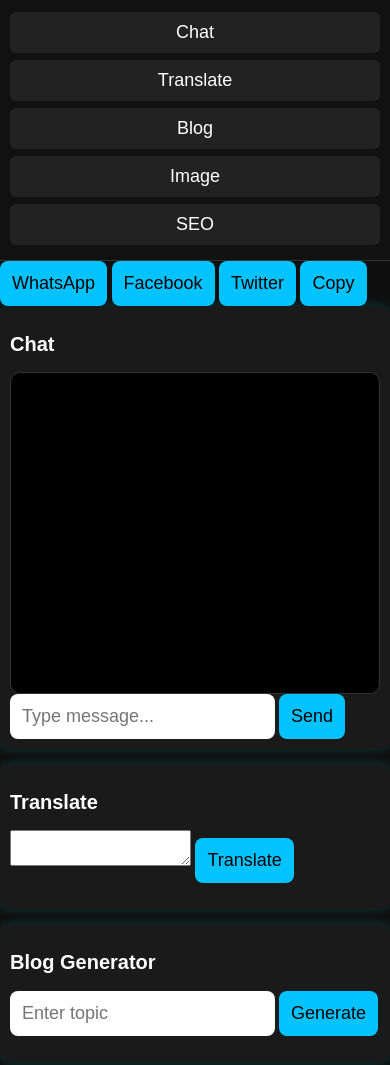
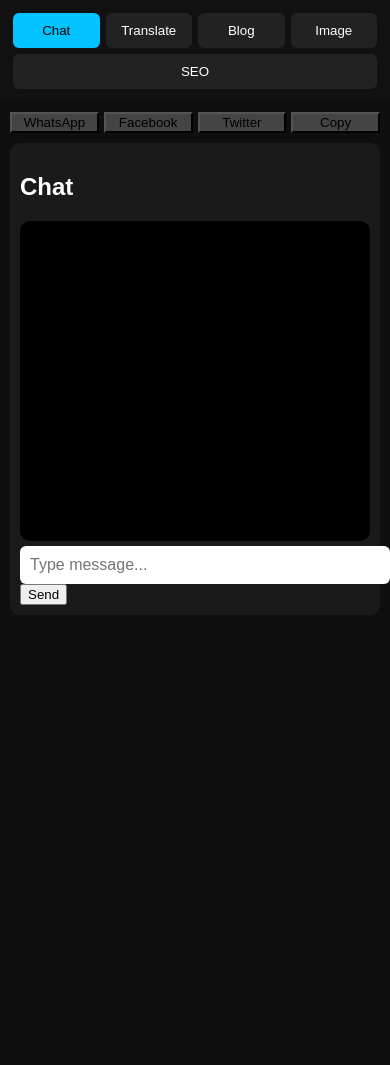
Before and after one commit to malviya2025d-cmyk/ai-chatbot, a website: page index.html in a window 390 px wide. Shown: the top 1065 px of the page. After the commit the page ends 844 px from the top, so only its background shows below. Drawn offline with Linux system fonts and the light colour scheme.

Commit message:
Update style.css

```diff
--- a/style.css
+++ b/style.css
@@ -5,63 +5,56 @@ background:#0f0f0f;
 color:#fff;
 }
 
-/* HEADER */
 header{
 display:flex;
-justify-content:space-between;
-align-items:center;
+flex-wrap:wrap;
+justify-content:center;
+background:#111;
 padding:10px;
-background:#111;
-border-bottom:1px solid #333;
 }
 
 header button{
+flex:1;
+min-width:80px;
+margin:3px;
+padding:10px;
 background:#222;
 color:#fff;
 border:none;
-padding:10px;
-margin:2px;
+border-radius:6px;
 cursor:pointer;
-border-radius:6px;
 }
 
-/* CONTAINER */
-.container{
-padding:10px;
+header button.active{
+background:#00c3ff;
+color:#000;
 }
 
-/* TOOLS */
 .tool{
 display:none;
+padding:10px;
+margin:10px;
 background:#1a1a1a;
-padding:10px;
 border-radius:10px;
-margin-bottom:10px;
-box-shadow:0 0 10px rgba(0,255,255,0.2);
 }
 
-/* ACTIVE TOOL */
 .tool.active{
 display:block;
 }
 
-/* CHAT BOX */
 #chatbox{
-height:400px;
-overflow-y:auto;
+height:300px;
+overflow:auto;
 background:#000;
 padding:10px;
 border-radius:10px;
-border:1px solid #333;
 }
 
-/* MESSAGE STYLE */
 .msg{
-margin:8px 0;
 padding:10px;
+margin:5px;
 border-radius:10px;
 max-width:80%;
-line-height:1.4;
 }
 
 .user{
@@ -70,71 +63,32 @@ margin-left:auto;
 }
 
 .bot{
-background:#222;
-margin-right:auto;
+background:#333;
 }
 
-/* INPUT */
-input{
-width:75%;
+input, textarea{
+width:100%;
 padding:10px;
+margin-top:5px;
 border:none;
-border-radius:8px;
-outline:none;
+border-radius:6px;
+font-size:16px;
 }
 
-button{
-padding:10px;
-border:none;
-border-radius:8px;
-background:#00c3ff;
-color:#000;
-cursor:pointer;
+canvas{
+max-width:100%;
+margin-top:10px;
+border-radius:10px;
 }
 
-/* 🔥 GLOW EFFECT */
-button:hover{
-box-shadow:0 0 10px #00c3ff, 0 0 20px #00c3ff;
+.share{
+display:flex;
+gap:5px;
+margin:10px;
+flex-wrap:wrap;
 }
 
-/* 📱 MOBILE FIX */
-@media (max-width: 768px){
-
-header{
-flex-direction:column;
+.share button{
+flex:1;
+background:#444;
 }
-
-header button{
-width:100%;
-margin-bottom:5px;
-}
-
-.container{
-padding:5px;
-}
-
-.tool{
-display:block !important;
-margin-bottom:15px;
-}
-
-#chatbox{
-height:300px;
-}
-
-input{
-width:65%;
-font-size:18px;
-padding:12px;
-}
-
-button{
-font-size:18px;
-padding:12px;
-}
-
-h2{
-font-size:20px;
-}
-
-}
```
